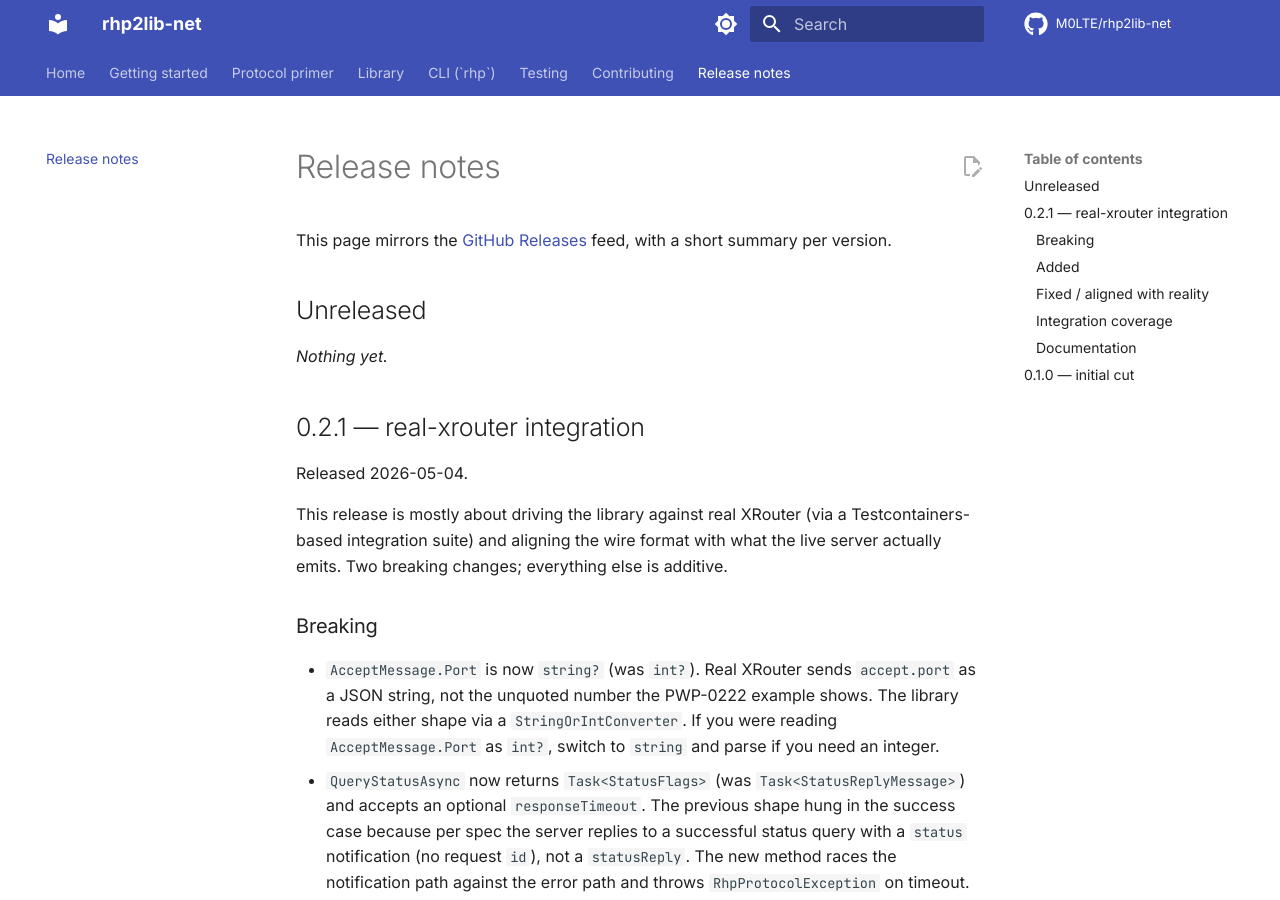
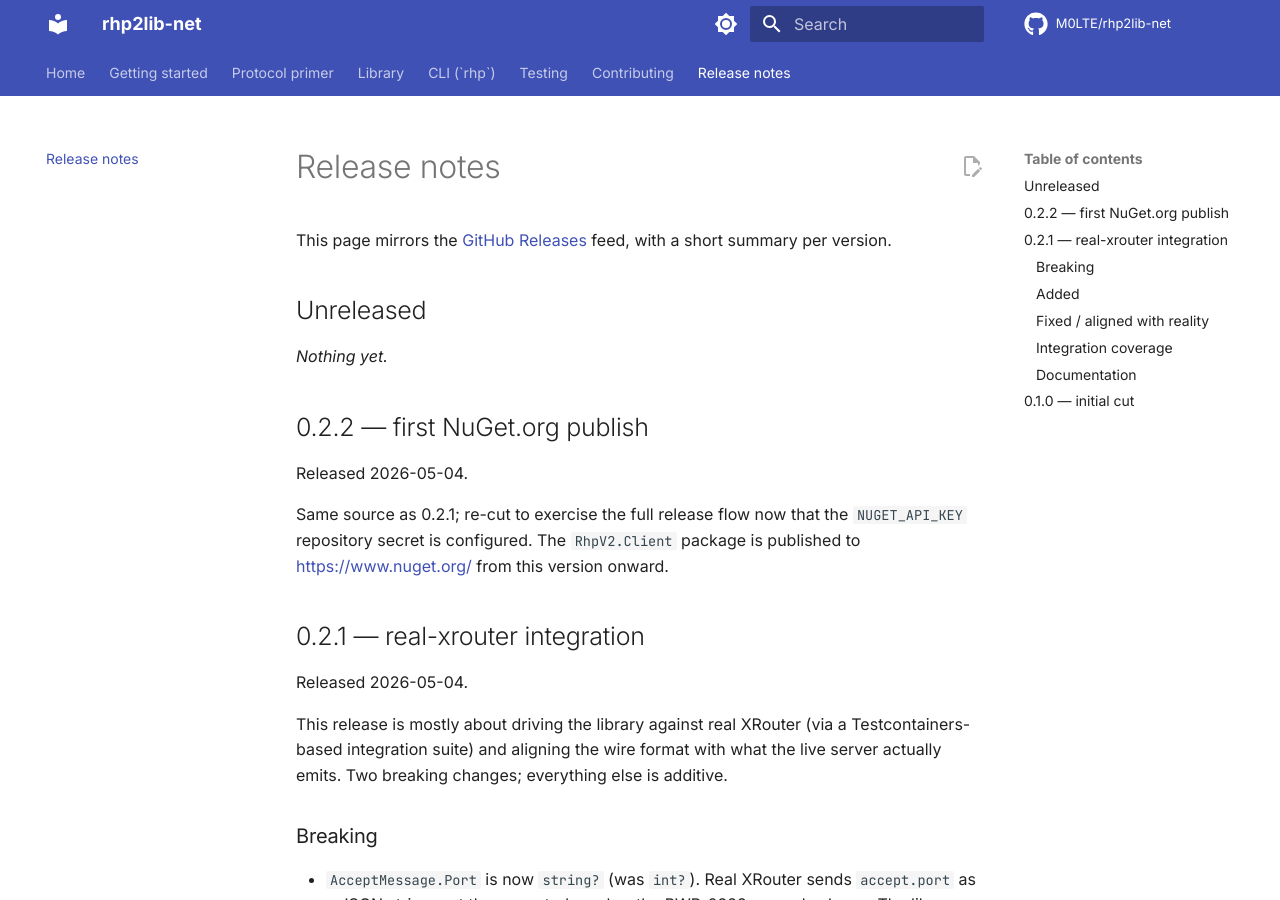
Before and after one commit to M0LTE/rhp2lib-net, an MkDocs documentation site: the page built from docs/changelog.md, in a window 1280 px wide and 900 px high. Built offline with MkDocs 1.6.1 and Material for MkDocs 9.7.7, drawn with Linux system fonts in a browser that asks for light colours; comment, search, counter and statistics services are not loaded.

Commit message:
release: 0.2.2 — first nuget.org publish
Same source as 0.2.1, re-cut to exercise the full release flow now
that the NUGET_API_KEY repository secret is configured. The
RhpV2.Client package is published to nuget.org from this version
onward.

````diff
--- a/docs/changelog.md
+++ b/docs/changelog.md
@@ -6,6 +6,15 @@ feed, with a short summary per version.
 ## Unreleased
 
 _Nothing yet._
+
+## 0.2.2 — first NuGet.org publish
+
+Released 2026-05-04.
+
+Same source as 0.2.1; re-cut to exercise the full release flow now
+that the `NUGET_API_KEY` repository secret is configured. The
+`RhpV2.Client` package is published to <https://www.nuget.org/> from
+this version onward.
 
 ## 0.2.1 — real-xrouter integration
 
--- a/docs/getting-started.md
+++ b/docs/getting-started.md
@@ -82,7 +82,7 @@ or in your `.csproj`:
 
 ```xml
 <ItemGroup>
-  <PackageReference Include="RhpV2.Client" Version="0.2.1" />
+  <PackageReference Include="RhpV2.Client" Version="0.2.2" />
 </ItemGroup>
 ```
 
````
Also changed, not shown: 1 other file.
